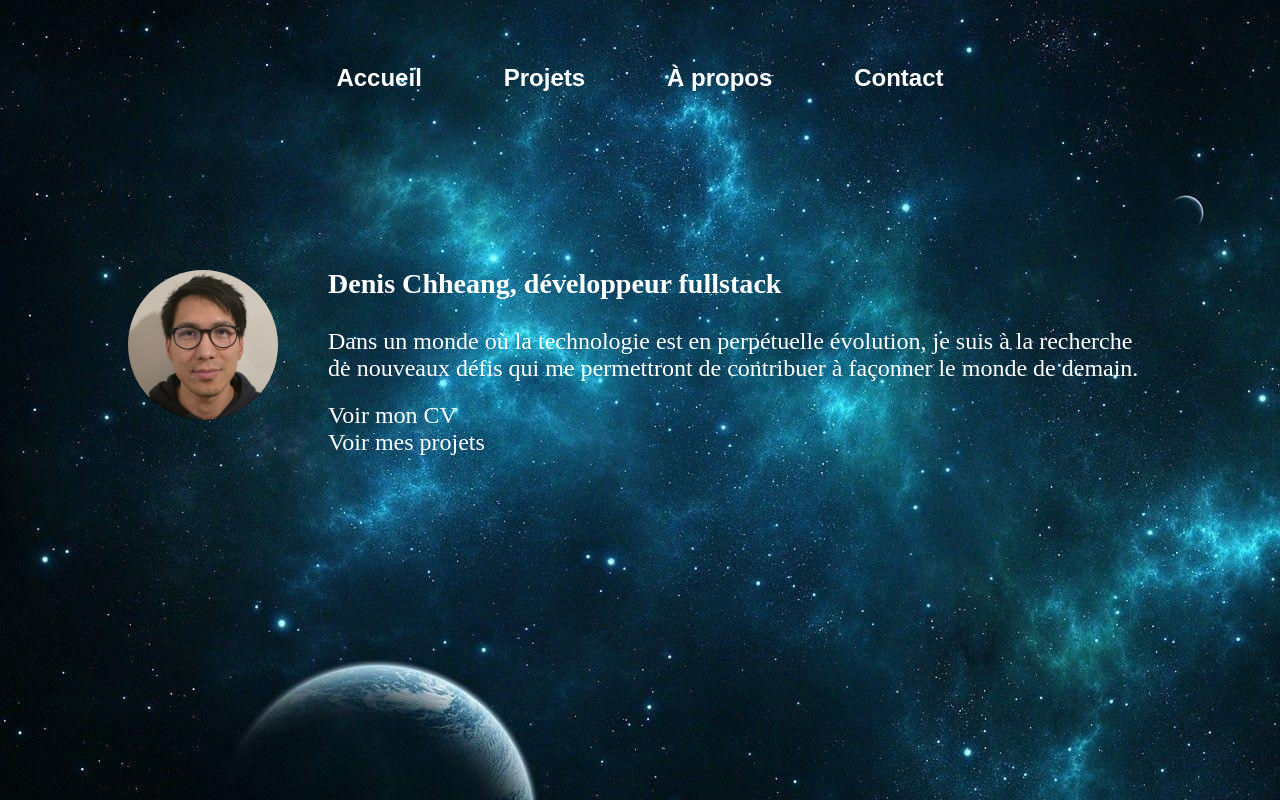
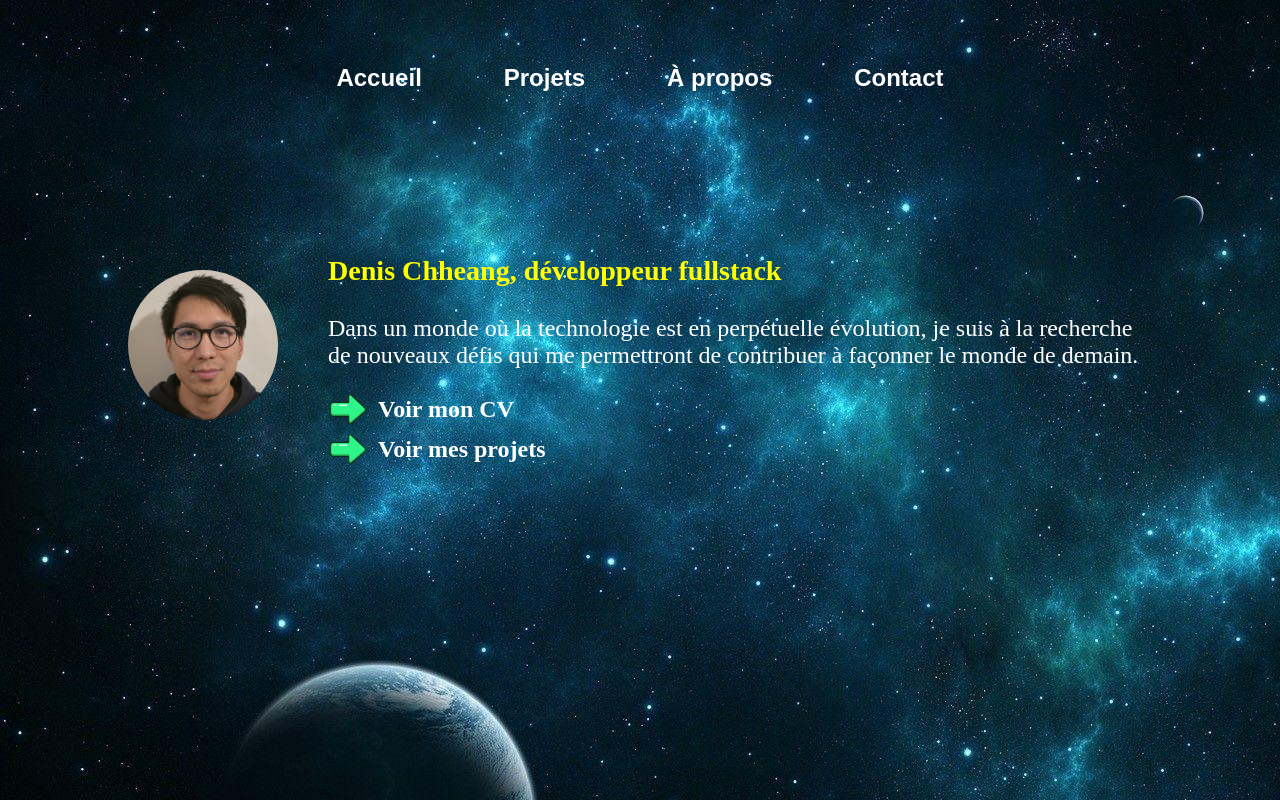
Before and after one commit to DenisChh/mysite, a Next.js app: page /about in a window 1280 px wide. Built offline with nearby package versions, Linux system fonts and the light colour scheme.

Commit message:
links a propos

```diff
--- a/src/app/about/about.module.css
+++ b/src/app/about/about.module.css
@@ -20,6 +20,24 @@
     margin-top: 20px;
 }
 
+.links {
+    display: flex;
+    align-items: center;
+    gap: 10px;
+    font-weight: bold;
+}
+
+.links:hover {
+    color: red;
+    transition: color 0.5s;
+    font-size: xx-large;
+    cursor: pointer;
+}
+
+#name {
+    color: yellow;
+}
+
 @media (max-width: 768px) {
     .row {
         flex-direction: column;
--- a/src/app/about/page.tsx
+++ b/src/app/about/page.tsx
@@ -1,8 +1,13 @@
+'use client'
+
 import styles from './about.module.css'
 import profilePic from '../../../public/me.jpg'
 import Image from 'next/image'
+import rightArrow from '../../../public/rarrow.png'
+import { useRouter } from 'next/navigation'
 
 const About = () => {
+    const router = useRouter()
     return (
         <div className={styles.main}>
             <div className={styles.row}>
@@ -24,11 +29,27 @@ const About = () => {
                         de nouveaux défis qui me permettront de contribuer à façonner le monde de demain.
                     </div>
                     <div className={styles.linksContainer}>
-                        <div className={styles.row}>
-                            Voir mon CV
+                        <div className={styles.links}>
+                            <Image
+                                src={rightArrow}
+                                alt='arrow icon'
+                                width={40}
+                                height={40}
+                            />
+                            <div>
+                                Voir mon CV
+                            </div>
                         </div>
-                        <div className={styles.row}>
-                            Voir mes projets
+                        <div className={styles.links} onClick={() => router.push('/projects')}>
+                            <Image
+                                src={rightArrow}
+                                alt='arrow icon'
+                                width={40}
+                                height={40}
+                            />
+                            <div>
+                                Voir mes projets
+                            </div>
                         </div>
                     </div>
                 </div>
--- a/src/app/projects/projects.module.css
+++ b/src/app/projects/projects.module.css
@@ -6,7 +6,6 @@
     height: 95%;
     padding: 20px;
     gap: 40px;
-    border: 1px solid white;
     color: white;
 }
 
```
